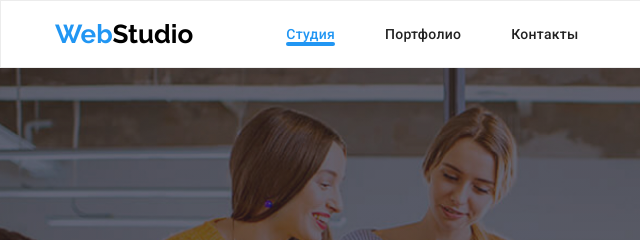
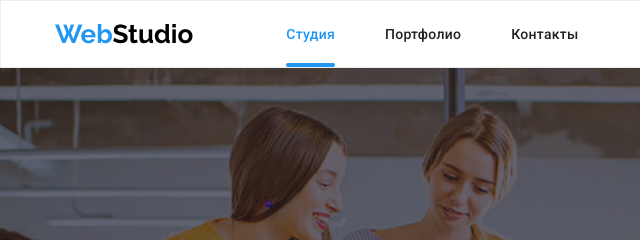
Before and after one commit to Aleks24dan/goit-markup-hw-06, a plain HTML site: page index.html in a window 1280 px wide. Shown: the top 240 px of the page, 0-640 px from the left. Drawn offline with Linux system fonts and the light colour scheme.

Commit message:
canceled preveous chenge

```diff
--- a/css/style.css
+++ b/css/style.css
@@ -102,7 +102,7 @@ ul {
   display: block;
   position: absolute;
   left: 0;
-  bottom: -1;
+  bottom: 0;
   content: "";
   width: 100%;
   height: 4px;
```
